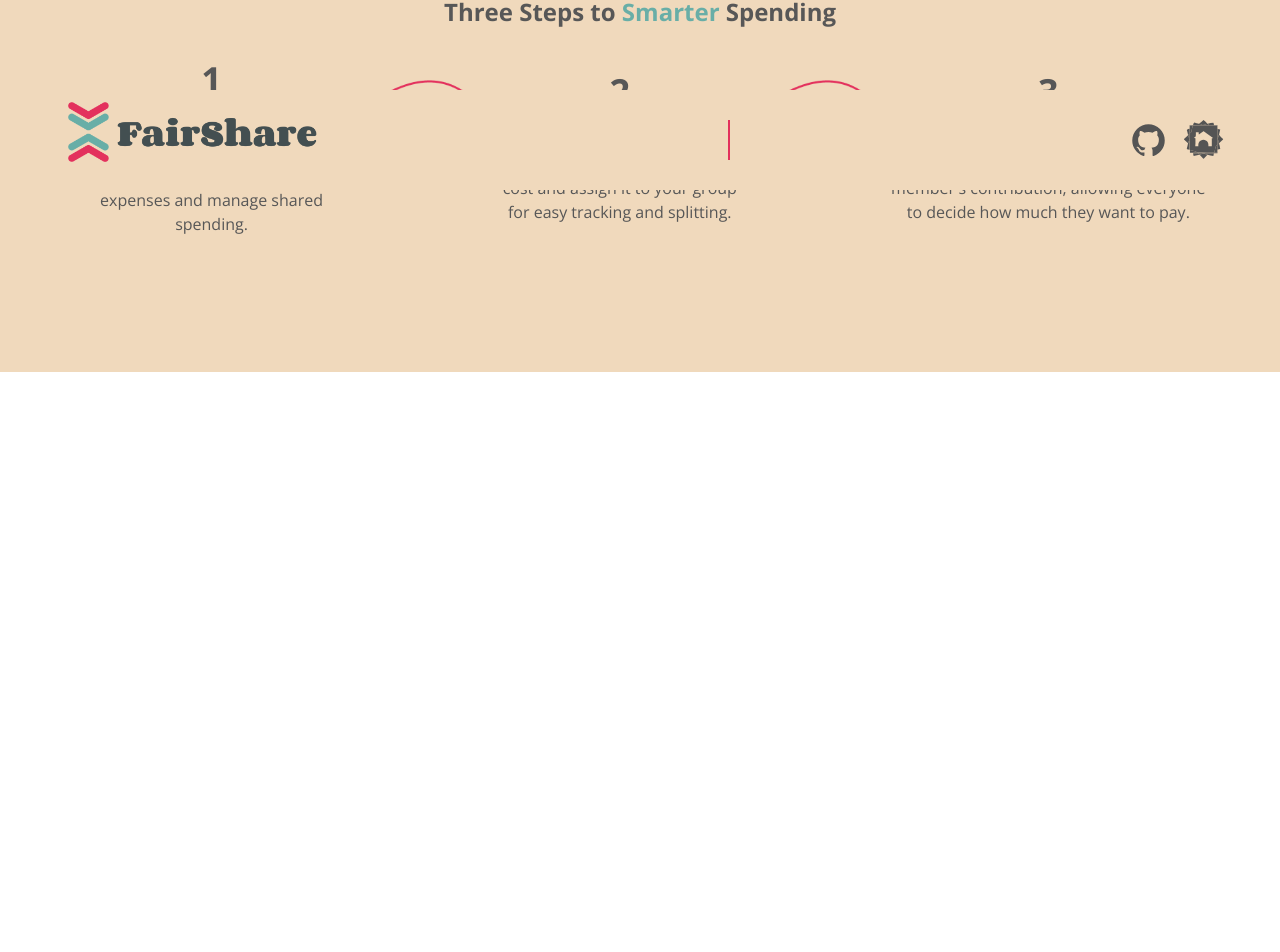
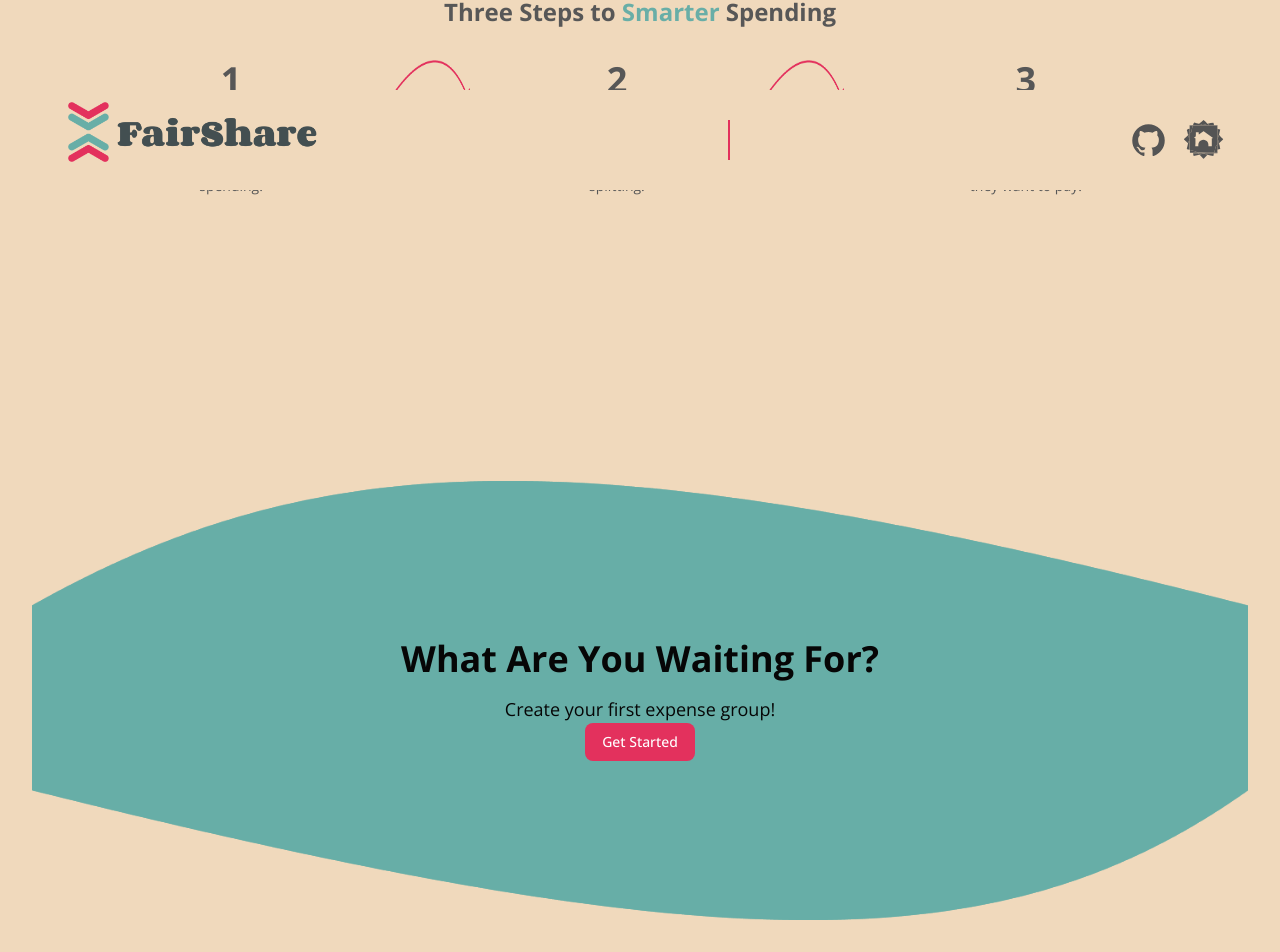
Before and after one commit to chingu-voyages/v51-tier2-team-27, a React (Vite) app in the folder vite-project/: page / in a window 1280 px wide. Shown: the part 610-1562 px from the top of the page. Before the commit the page ends 982 px from the top, so only its background shows below. Built offline with nearby package versions, Linux system fonts and the light colour scheme.

Commit message:
working on landing bottom

```diff
--- a/vite-project/src/App.jsx
+++ b/vite-project/src/App.jsx
@@ -6,6 +6,8 @@ import DisplayGroupList from './components/DisplayGroupList'
 import Footer from './components/Footer'
 import LandingTop from './landing/LandingTop'
 import LandingMiddle from './landing/LandingMiddle'
+import LandingBottom from './landing/LandingBottom'
+
 function App() {
   const [addGroupModalIsOpen, setAddGroupModalIsOpen] = useState(false);
   const [groupsData, setGroupsData] = useState(() => JSON.parse(localStorage.getItem('FairShare_groupsData')) || []);
@@ -57,6 +59,7 @@ function App() {
     />
     <LandingTop />
     <LandingMiddle />
+    <LandingBottom />
     <Footer />
     </>
   )
--- a/vite-project/src/landing/LandingBottom.jsx
+++ b/vite-project/src/landing/LandingBottom.jsx
@@ -0,0 +1,18 @@
+import React from 'react';
+import Wave from '../assets/home-bg-wave.png';
+
+export default function LandingBottom() {
+  return (
+    <div className="bg-center w-full h-screen relative" style={{ backgroundImage: `url(${Wave})`, backgroundRepeat: 'no-repeat', backgroundSize: 'contain' }}>
+
+      <div className="bg-center w-full h-screen flex flex-col items-center justify-center" style={{ backgroundImage: `url(${Wave})`, backgroundRepeat: 'no-repeat', backgroundSize: 'contain' }}>
+        <h1 className="text-4xl font-bold text-black">What Are You Waiting For?</h1>
+        <p className="mt-4 text-lg text-black">Create your first expense group!</p>
+        <button className="bg-[#E3315D] text-white py-2 px-4 rounded-lg text-sm">
+          Get Started
+        </button>
+    </div>
+
+    </div>
+  );
+}
--- a/vite-project/src/landing/LandingMiddle.jsx
+++ b/vite-project/src/landing/LandingMiddle.jsx
@@ -10,20 +10,20 @@ export default function LandingMiddle() {
       <div className="flex items-center">
         <div className="text-center">
           <div className="text-4xl font-bold mb-2 text-[#575757]">1</div>
-          <p className="font-bold mb-2 text-black">Create a Group</p>
-          <p className="text-[#575757]">Click 'App Group' to create a new group, making it simple to split expenses and manage shared spending.</p>
+          <p className="font-bold text-sm mb-2 text-black">Create a Group</p>
+          <p className="text-[#575757] text-sm">Click 'App Group' to create a new group, making it simple to split expenses and manage shared spending.</p>
         </div>
-        <img src={Arrow} alt="Arrow" className="w-30 h-10 mb-24" />
+        <img src={Arrow} alt="Arrow" className="w-20 h-10 mb-24" />
         <div className="text-center">
           <div className="text-4xl font-bold mb-2 text-[#575757]">2</div>
-          <p className="font-bold mb-2 text-black">Add an Expense</p>
-          <p className="text-[#575757]">Click 'Add Expense' to log a shared cost and assign it to your group for easy tracking and splitting.</p>
+          <p className="font-bold text-sm mb-2 text-black">Add an Expense</p>
+          <p className="text-[#575757] text-sm">Click 'Add Expense' to log a shared cost and assign it to your group for easy tracking and splitting.</p>
         </div>
-        <img src={Arrow} alt="Arrow" className="w-30 h-10 mb-24" />
+        <img src={Arrow} alt="Arrow" className="w-20 h-10 mb-24" />
         <div className="text-center">
           <div className="text-4xl font-bold mb-2 text-[#575757]">3</div>
-          <p className="font-bold mb-2 text-black">Split Your Expenses</p>
-          <p className="text-[#575757]">Click 'Split Expenses' to customize each member's contribution, allowing everyone to decide how much they want to pay.</p>
+          <p className="font-bold text-sm mb-2 text-black">Split Your Expenses</p>
+          <p className="text-[#575757] text-sm">Click 'Split Expenses' to customize each member's contribution, allowing everyone to decide how much they want to pay.</p>
         </div>
       </div>
     </div>
```
